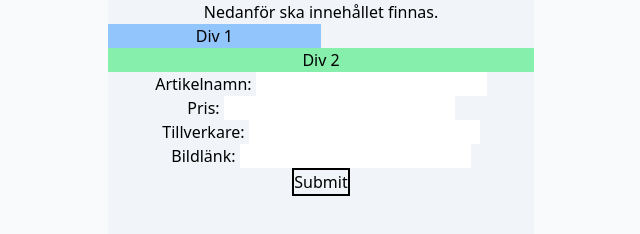
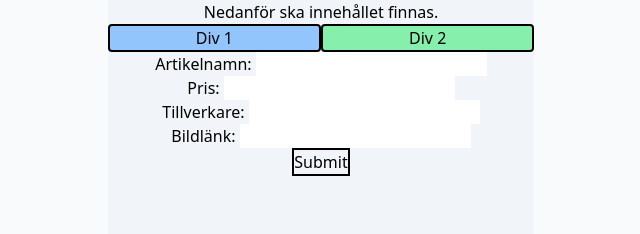
Before and after one commit to axelersson/GIK2F8-41-Projekt, a plain HTML site: page client/index.html in a window 1280 px wide. Shown: the whole page, without its empty margins (319-959 px from the left). Drawn offline with nearby package versions, Linux system fonts and the light colour scheme.

Commit message:
Committen

```diff
--- a/client/index.html
+++ b/client/index.html
@@ -12,15 +12,15 @@
         <section class="hejsan w-2/6 bg-slate-100 m-auto min-h-screen">
             <div class="divClass text-center">
                 <h1 class="headerClass m-auto">Nedanför ska innehållet finnas.
-                    <section>
-                        <div class="hej1 bg-blue-300 w-1/2"><h1>Div 1</h1>
+                    <section class="divContainer">
+                        <div class="div1 bg-blue-300 w-1/2 float-left rounded border-black border-2"><h1>Div 1</h1>
                         </div>
-                        <div class="hej2 bg-green-300">Div 2</div>
+                        <div class="div2 bg-green-300 w-1/2 float-left rounded border-black border-2">Div 2</div>
                     </section>
                     <section><!---Här ska den dynamiska listan med varor finnas-->
 
                     </section>
-                  <section id="formContainer">
+                  <section id="formContainer bg-blue-500 opacity-10">
                     <!--Gör en grid för dessa där varje barn har en egen rad -->
                     <form>
                         <!--- ---->
```
